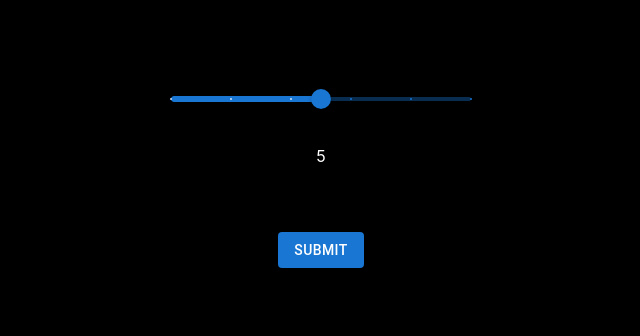
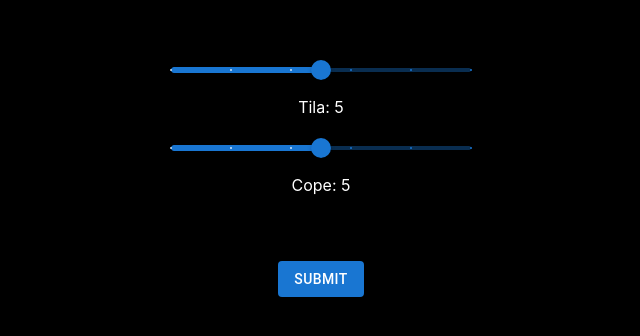
Before and after one commit to temevh/Tilator, a React (Create React App) app in the folder frontend/: page / in a window 1280 px wide. Shown: the part 224-560 px from the top of the page, without its empty margins (319-959 px from the left). Built offline with nearby package versions, Linux system fonts and the light colour scheme.

Commit message:
changed the slider to use a template component

```diff
--- a/frontend/src/App.js
+++ b/frontend/src/App.js
@@ -1,50 +1,11 @@
 import React from "react";
 import { Slider, Button } from "@mui/material";
-
-// Define the common style for sliders
-const sliderStyle = {
-  marginBottom: 16,
-  width: 300,
-};
+import SliderTila from "./components/sliders/SliderTila";
+import SliderCope from "./components/sliders/SliderCope";
+import sendDataToBackend from "./components/API/submitButtonPressed";
 
 // Tila, cope, sekavuus, kenergy, turvotus
 function App() {
-  const tilaMarks = [
-    { value: 0, label: "0" },
-    { value: 2, label: "2" },
-    { value: 4, label: "4" },
-    { value: 6, label: "6" },
-    { value: 8, label: "8" },
-    { value: 10, label: "10" },
-  ];
-
-  const [sliderValue, setSliderValue] = React.useState(5);
-
-  const handleChange = (event, newValue) => {
-    setSliderValue(newValue);
-  };
-
-  const sendDataToBackend = async () => {
-    console.log("CLICKED");
-    try {
-      const response = await fetch("http://localhost:5000/api/data", {
-        method: "POST",
-        headers: {
-          "Content-Type": "application/json",
-        },
-        body: JSON.stringify({ value: sliderValue }), // Wrap sliderValue in an object
-      });
-
-      if (!response.ok) {
-        throw new Error("Failed to send data to the server");
-      }
-
-      console.log("Data sent successfully");
-    } catch (error) {
-      console.error("Error:", error.message);
-    }
-  };
-
   return (
     <div
       style={{
@@ -56,17 +17,8 @@ function App() {
         backgroundColor: "black",
       }}
     >
-      <Slider
-        value={sliderValue}
-        onChange={handleChange}
-        valueLabelDisplay="auto"
-        marks={tilaMarks}
-        min={0}
-        max={10}
-        style={sliderStyle}
-      />
-      <p style={{ color: "white" }}>{sliderValue}</p>
-
+      <SliderTila />
+      <SliderCope />
       <Button
         variant="contained"
         color="primary"
--- /dev/null
+++ b/frontend/src/components/API/submitButtonPressed.jsx
@@ -0,0 +1,24 @@
+const sendDataToBackend = async (props) => {
+  const sliderValue = 0;
+
+  console.log("CLICKED");
+  try {
+    const response = await fetch("http://localhost:5000/api/data", {
+      method: "POST",
+      headers: {
+        "Content-Type": "application/json",
+      },
+      body: JSON.stringify({ value: sliderValue }),
+    });
+
+    if (!response.ok) {
+      throw new Error("Failed to send data to the server");
+    }
+
+    console.log("Data sent successfully");
+  } catch (error) {
+    console.error("Error:", error.message);
+  }
+};
+
+export default sendDataToBackend;
--- /dev/null
+++ b/frontend/src/components/sliders/SliderCope.jsx
@@ -0,0 +1,20 @@
+import React from "react";
+import SliderTemplate from "./SliderTemplate";
+
+const SliderCope = () => {
+  const copeMarks = [
+    { value: 0, label: "0" },
+    { value: 2, label: "2" },
+    { value: 4, label: "4" },
+    { value: 6, label: "6" },
+    { value: 8, label: "8" },
+    { value: 10, label: "10" },
+  ];
+  return (
+    <>
+      <SliderTemplate marks={copeMarks} stat={"Cope: "} />
+    </>
+  );
+};
+
+export default SliderCope;
--- /dev/null
+++ b/frontend/src/components/sliders/SliderTemplate.jsx
@@ -0,0 +1,35 @@
+import React from "react";
+import { Slider } from "@mui/material";
+
+const SliderTemplate = (props) => {
+  const [sliderValue, setSliderValue] = React.useState(5);
+
+  const handleChange = (event, newValue) => {
+    setSliderValue(newValue);
+  };
+
+  return (
+    <>
+      <Slider
+        value={sliderValue}
+        onChange={handleChange}
+        valueLabelDisplay="auto"
+        marks={props.marks}
+        min={0}
+        max={10}
+        style={sliderStyle}
+      />
+      <p style={{ color: "white" }}>
+        {props.stat}
+        {sliderValue}
+      </p>
+    </>
+  );
+};
+
+const sliderStyle = {
+  marginBottom: -4,
+  width: 300,
+};
+
+export default SliderTemplate;
--- /dev/null
+++ b/frontend/src/components/sliders/SliderTila.jsx
@@ -0,0 +1,20 @@
+import React from "react";
+import SliderTemplate from "./SliderTemplate";
+
+const SliderTila = () => {
+  const tilaMarks = [
+    { value: 0, label: "0" },
+    { value: 2, label: "2" },
+    { value: 4, label: "4" },
+    { value: 6, label: "6" },
+    { value: 8, label: "8" },
+    { value: 10, label: "10" },
+  ];
+  return (
+    <>
+      <SliderTemplate marks={tilaMarks} stat={"Tila: "} />
+    </>
+  );
+};
+
+export default SliderTila;
```
Also changed, not shown: 1 other file (tests, documents, lock files or other folders).
